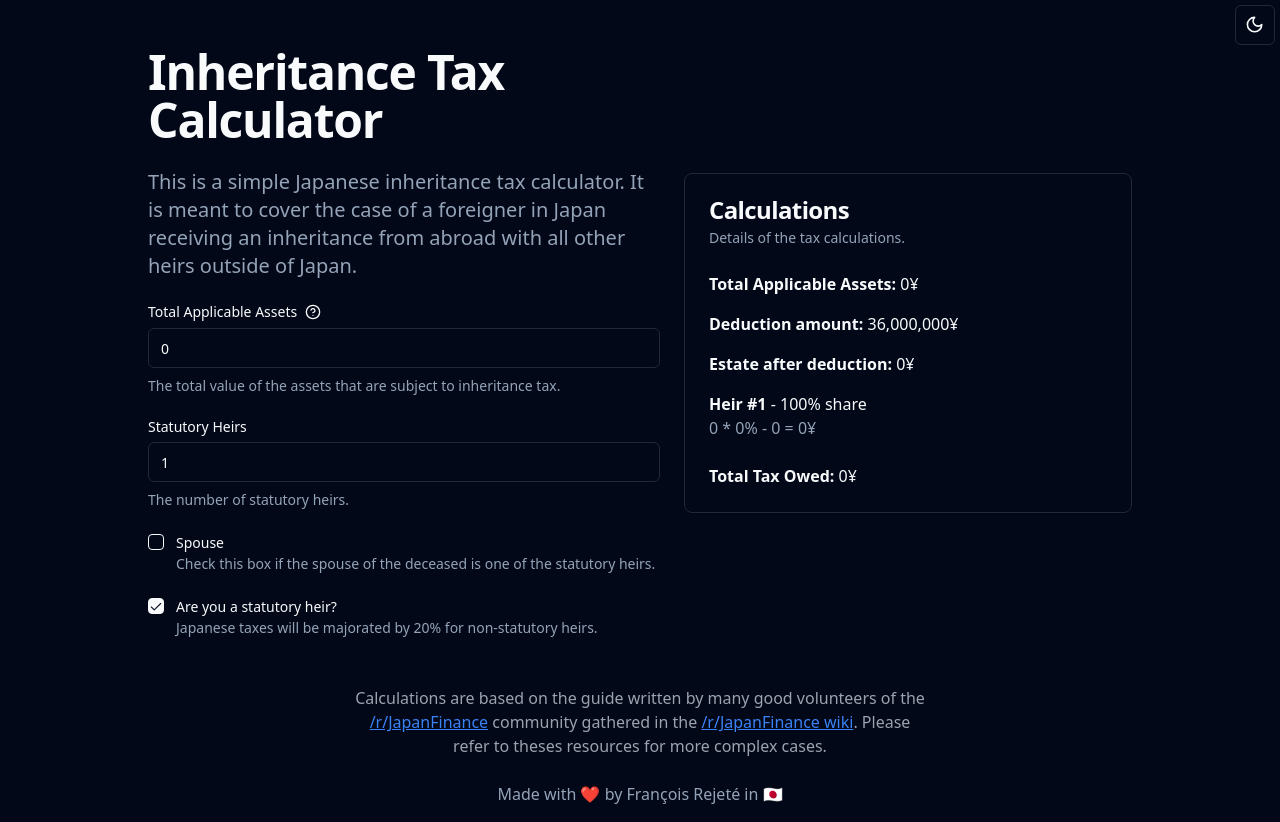
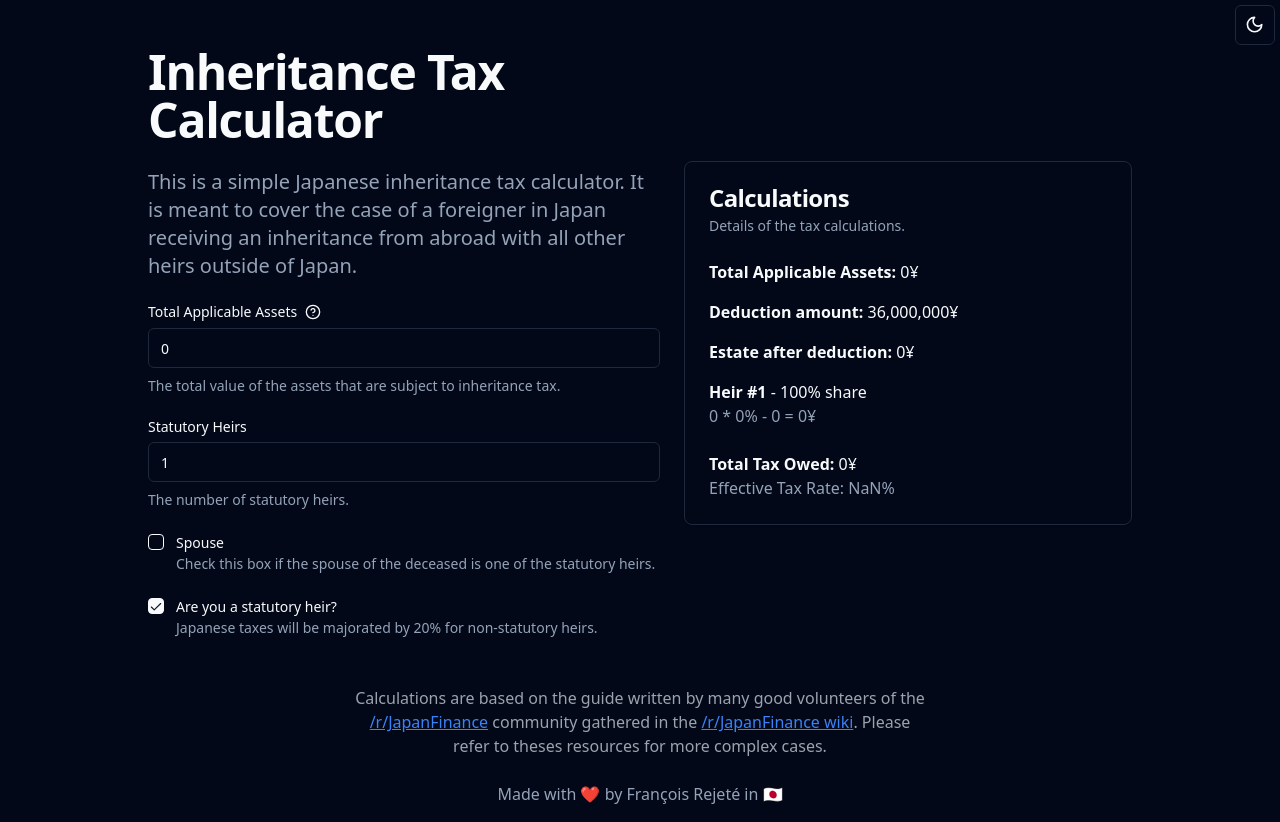
Before and after one commit to w00kie/jpn-inheritance-tax, a React (Vite) app: page / in a window 1280 px wide. Built offline with nearby package versions, Linux system fonts and the light colour scheme.

Commit message:
add effective tax rate

```diff
--- a/src/components/calculation-card.tsx
+++ b/src/components/calculation-card.tsx
@@ -94,6 +94,8 @@ export function CalculationCard({
       (form.watch("isStatutoryHeir") ? 1 : 1.2);
   }
 
+  let effectiveTaxRate = totalTaxOwed / totalApplicableAssets;
+
   return (
     <Card className={cn("w-full", className)} {...props}>
       <CardHeader>
@@ -129,11 +131,14 @@ export function CalculationCard({
           ))}
         </ul>
       </CardContent>
-      <CardFooter>
-        <div>
+      <CardFooter className="grid">
+        <p>
           <span className="font-bold">Total Tax Owed:</span>{" "}
           {totalTaxOwed.toLocaleString()}¥
-        </div>
+        </p>
+        <p className="text-muted-foreground">
+          Effective Tax Rate: {(effectiveTaxRate * 100).toPrecision(3)}%
+        </p>
       </CardFooter>
     </Card>
   );
```
